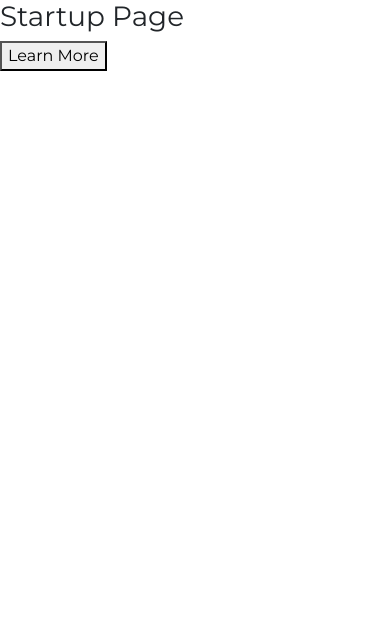
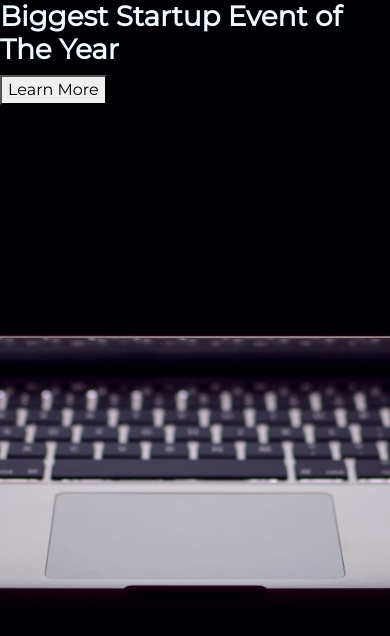
Before and after one commit to badbuddyy/startup-landing-page, a plain HTML site: page index.html in a window 390 px wide. Shown: the top 636 px of the page. Drawn offline with nearby package versions, Linux system fonts and the light colour scheme.

Commit message:
Background updated added,centered and responsive..

```diff
--- a/index.html
+++ b/index.html
@@ -20,7 +20,7 @@
   </head>
   <body>
 
-    <h1>Startup Page</h1>
+    <h1><strong>Biggest Startup Event of The Year</strong> </h1>
     <button>Learn More</button>
 
   </body>
--- a/style.css
+++ b/style.css
@@ -3,4 +3,12 @@ html {
   width: 100%;
   height: 100%;
   font-family: 'Montserrat', sans-serif;
+  background: url(header.jpg) no-repeat center center fixed;
+  -webkit-background-size: cover;
+  -moz-background-size: cover;
+  -o-background-size: cover;
+  background-size: cover;
 }
+h1{
+  color: aliceblue;
+}
```
